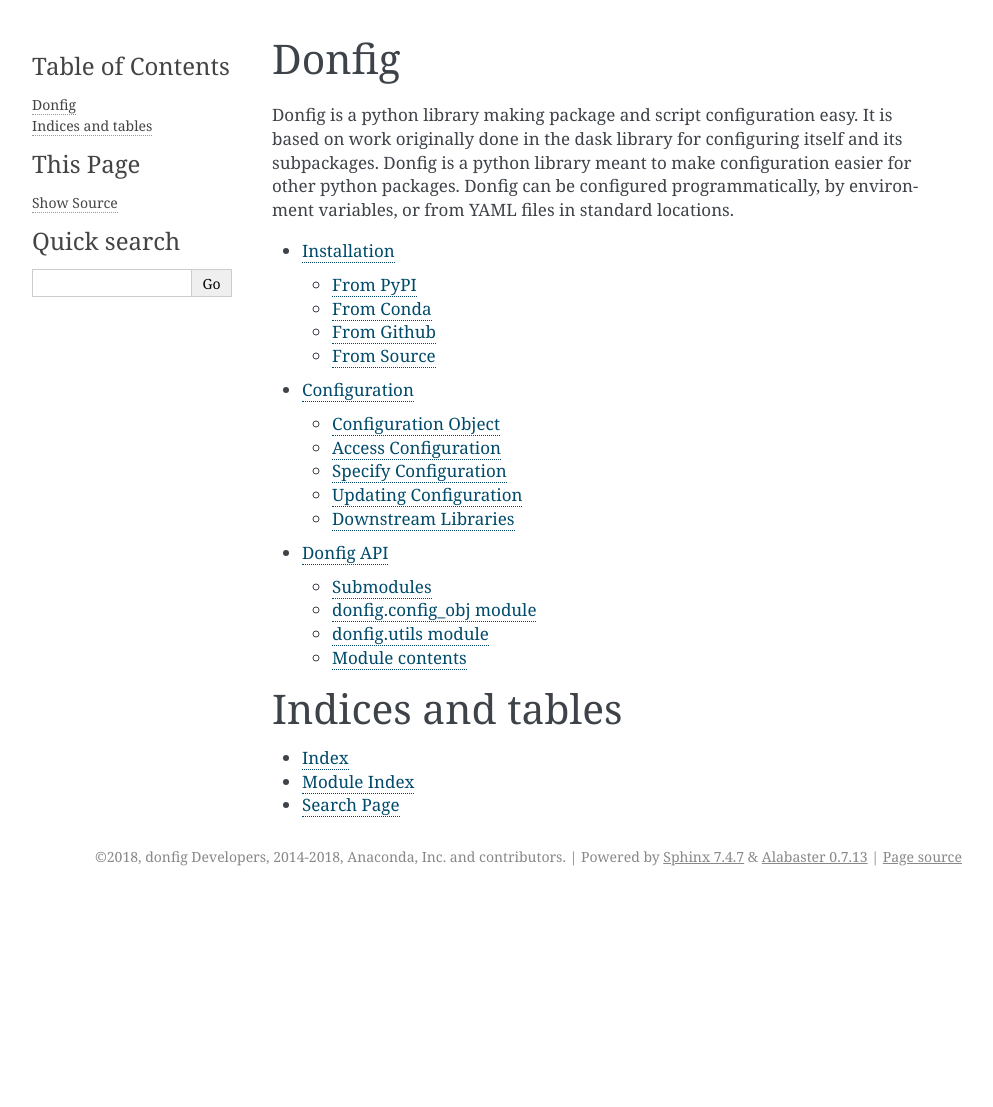
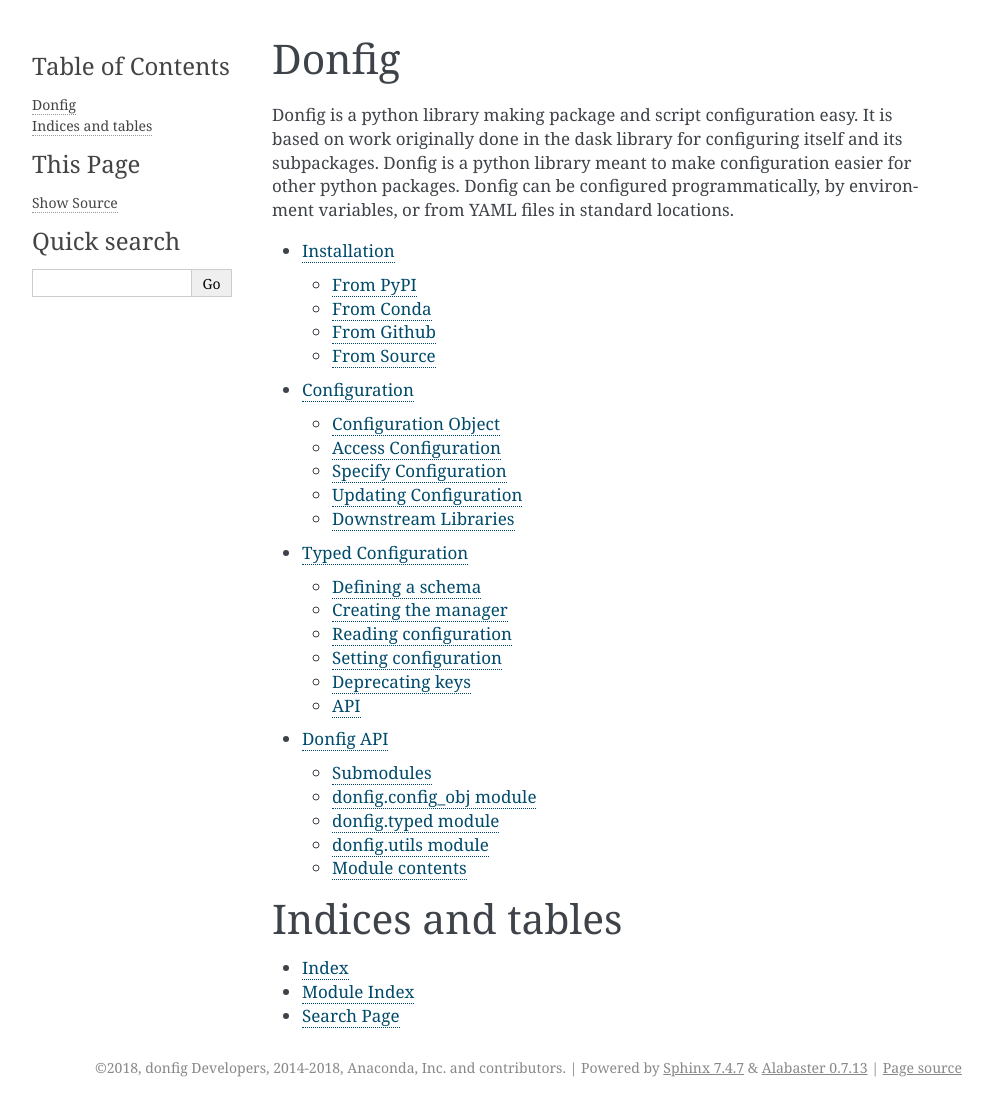
Before and after one commit to pytroll/donfig, a Sphinx documentation site: the page built from doc/index.rst, in a window 1280 px wide. Shown: the whole page, without its empty margins (148-1141 px from the left). Built offline with Sphinx 7.4.7, drawn with Linux system fonts in a browser that asks for light colours; the version number could not be read and is left out; before the commit the page ends 900 px from its top, so only the background shows below that; some of the changed lines change nothing that is shown.

Commit message:
docs: document typed module

```diff
--- a/doc/api/donfig.rst
+++ b/doc/api/donfig.rst
@@ -8,6 +8,14 @@
 -------------------------
 
 .. automodule:: donfig.config_obj
+    :members:
+    :undoc-members:
+    :show-inheritance:
+
+donfig.typed module
+-------------------
+
+.. automodule:: donfig.typed
     :members:
     :undoc-members:
     :show-inheritance:
--- a/doc/index.rst
+++ b/doc/index.rst
@@ -18,6 +18,7 @@
 
    installation
    configuration
+   typed
    Donfig API <api/donfig>
 
 
--- /dev/null
+++ b/doc/typed.rst
@@ -0,0 +1,247 @@
+Typed Configuration
+===================
+
+.. currentmodule:: donfig.typed
+
+Donfig stores configuration as an untyped nested ``dict`` and surfaces it
+through ``Config.get(key) -> Any``. That is flexible, but it means static type
+checkers cannot verify configuration access: a typo in a key or a wrong
+assumption about a value's type is only discovered at runtime.
+
+The :mod:`donfig.typed` module adds an optional, statically-typed
+representation on top of donfig. Instead of a nested ``dict``, the
+configuration is modeled as a tree of frozen dataclasses. This typed,
+nested ``dict`` (i.e., the *schema*) is also the single source of truth for defaults.
+Reads and writes still go through the familiar dotted-string API
+(``config.get("a.b")``, ``config.set({"a.b": value})``), but they are
+backed by immutable snapshots, and typed attribute access (``config.a.b``)
+carries precise static types all the way down.
+
+Donfig's `typed` module provides the engine for downstream libraries to use
+typed schemas, but is schema-agnostic itself. The schema, typed
+attribute accessors, and per-key ``get`` overloads, live in the consuming
+application.
+
+Donfig's YAML and environment variable ingestion is available when using the
+typed module. The untyped :class:`donfig.Config` collection
+machinery feeds the typed snapshot through :func:`apply_overrides`.
+
+Defining a schema
+-----------------
+
+A schema is a tree of frozen dataclasses whose nodes subclass
+:class:`ConfigNode`. Field defaults are the configuration defaults:
+
+.. code-block:: python
+
+    # mypkg/_config.py
+    from dataclasses import dataclass, field
+
+    from donfig.typed import ConfigNode
+
+
+    @dataclass(frozen=True, slots=True)
+    class SchedulerConfig(ConfigNode):
+        work_stealing: bool = False
+        allowed_failures: int = 5
+
+
+    @dataclass(frozen=True, slots=True)
+    class MypkgConfig(ConfigNode):
+        logging_level: str = "info"
+        scheduler: SchedulerConfig = field(default_factory=SchedulerConfig)
+
+:class:`ConfigNode` is a mixin that restores dict-style item access on the
+dataclass nodes, so ``node["allowed_failures"]`` and dotted
+``node["scheduler.allowed_failures"]`` work alongside typed attribute access
+(``node.scheduler.allowed_failures``). Unknown keys raise ``KeyError``.
+
+Key aliases
+~~~~~~~~~~~
+
+Serialized key segments (from YAML files, environment variables, or
+dotted-string keys) must map to dataclass field names, which are Python
+identifiers. When a serialized key is not a legal identifier (.e.g, a reserved word
+like ``async``, or a hyphenated key like ``work-stealing``), attach a
+``__key_aliases__`` mapping (serialized segment to Python field name) to the
+node:
+
+.. code-block:: python
+
+    @dataclass(frozen=True, slots=True)
+    class SchedulerConfig(ConfigNode):
+        __key_aliases__ = {"work-stealing": "work_stealing"}
+
+        work_stealing: bool = False
+
+Both ``config.get("scheduler.work-stealing")`` and the
+``scheduler.work_stealing`` attribute then resolve to the same field.
+
+Creating the manager
+--------------------
+
+The application subclasses :class:`TypedConfigManager`, which is generic over
+the root schema class. The subclass is where typed attribute accessors (and,
+optionally, per-key ``get`` overloads) are defined:
+
+.. code-block:: python
+
+    # mypkg/_config.py  (continued)
+    from donfig import Config
+    from donfig.typed import TypedConfigManager, apply_overrides, flatten_mapping
+
+    # Untyped donfig object: collects YAML files and MYPKG_* env vars as usual.
+    _ingest = Config("mypkg")
+
+
+    def _build_base() -> MypkgConfig:
+        return apply_overrides(MypkgConfig(), flatten_mapping(_ingest.config))
+
+
+    class MypkgTypedConfig(TypedConfigManager[MypkgConfig]):
+        @property
+        def logging_level(self) -> str:
+            return self._current().logging_level
+
+        @property
+        def scheduler(self) -> SchedulerConfig:
+            return self._current().scheduler
+
+
+    config = MypkgTypedConfig(default_factory=MypkgConfig, build_base=_build_base)
+
+Two callables parameterize the manager:
+
+``default_factory``
+    Constructs the pure-defaults snapshot (typically the root schema class
+    itself). Exposed as the ``defaults`` property, mirroring
+    ``donfig.Config.defaults``.
+
+``build_base``
+    Constructs the process-global base snapshot: the defaults overlaid with
+    whatever was ingested from YAML files and environment variables.
+    :func:`flatten_mapping` flattens the nested ``dict`` collected by
+    :class:`donfig.Config` into a flat dotted-key mapping, and
+    :func:`apply_overrides` applies that mapping to a snapshot. Unknown keys
+    are skipped with a warning rather than raising, so a stray environment
+    variable or an extra YAML key never prevents import.
+
+Reading configuration
+---------------------
+
+Both access styles read from the same state:
+
+.. code-block:: python
+
+    >>> from mypkg._config import config
+
+    >>> config.scheduler.allowed_failures        # typed: int
+    5
+    >>> config.get("scheduler.allowed_failures")  # dotted string
+    5
+    >>> config.get("scheduler.retries", default=3)
+    3
+
+``get`` raises an informative ``KeyError`` for unknown keys, suggesting the
+closest match at the deepest level that resolved:
+
+.. code-block:: python
+
+    >>> config.get("scheduler.allowed_failure")
+    Traceback (most recent call last):
+        ...
+    KeyError: "'scheduler.allowed_failure' is not a valid configuration key. Did you mean 'scheduler.allowed_failures'?"
+
+For interoperability with code expecting the untyped interface, ``to_dict()``
+converts the current snapshot back to a nested ``dict`` keyed by serialized
+names, and ``pprint()`` prints it.
+
+Per-key ``get`` overloads
+~~~~~~~~~~~~~~~~~~~~~~~~~
+
+``TypedConfigManager.get`` returns ``Any``, like ``donfig.Config.get``. To
+give the dotted-string API precise static types too, the subclass can add
+``@overload`` declarations per key:
+
+.. code-block:: python
+
+    from typing import Any, Literal, overload
+
+    class MypkgTypedConfig(TypedConfigManager[MypkgConfig]):
+        @overload
+        def get(self, key: Literal["scheduler.allowed-failures"]) -> int: ...
+        @overload
+        def get(self, key: Literal["scheduler.work-stealing"]) -> bool: ...
+        @overload
+        def get(self, key: str, default: Any = ...) -> Any: ...
+        def get(self, key: str, default: Any = MISSING) -> Any:
+            return super().get(key, default)
+
+Setting configuration
+---------------------
+
+``set`` matches the semantics of ``donfig.Config.set``. Called bare, the
+override is permanent, meaning it is applied immediately to the process-global base
+and is visible from every thread:
+
+.. code-block:: python
+
+    config.set({"scheduler.work-stealing": True})
+    config.set(logging_level="debug")  # keyword form
+
+Used as a context manager, the override is *scoped*, meaning it is isolated to the
+calling context (thread or async task, via :class:`contextvars.ContextVar`)
+and unwound on exit:
+
+.. code-block:: python
+
+    with config.set({"scheduler.allowed-failures": 10}):
+        assert config.scheduler.allowed_failures == 10
+    assert config.scheduler.allowed_failures == 5
+
+Because snapshots are immutable frozen dataclasses, each ``set`` produces a
+new snapshot; concurrent readers always see a consistent view and there is no
+partially-applied state. Unlike a plain ``with config.set(...)`` on the
+untyped object, the scoped form does not leak into other threads or async
+tasks running concurrently. Note one asymmetry inherited from donfig's
+last-writer-wins semantics: a bare ``set`` *is* visible everywhere, including
+inside ``ThreadPoolExecutor`` workers, which do not copy context variables.
+
+``reset()`` and ``refresh()`` rebuild the base snapshot via ``build_base``,
+re-reading YAML files and environment variables — the typed analog of
+``donfig.Config.refresh``.
+
+Deprecating keys
+----------------
+
+Like :class:`donfig.Config`, the manager accepts a ``deprecations`` mapping
+from old key name to new name, or to ``None`` for keys that were removed:
+
+.. code-block:: python
+
+    config = MypkgTypedConfig(
+        default_factory=MypkgConfig,
+        build_base=_build_base,
+        deprecations={"sched.failures": "scheduler.allowed-failures", "old-flag": None},
+    )
+
+Reading or setting a renamed key warns (``DeprecationWarning`` by default —
+customizable via ``deprecation_warning``) and redirects to the new key.
+Setting a removed key raises; reading one honors an explicit ``default`` and
+otherwise raises ``KeyError``. The exception for removed keys can be
+customized via ``removed_error``.
+
+API
+---
+
+The full API is documented in the :doc:`API reference <api/donfig>`.
+
+.. autosummary::
+    ConfigNode
+    TypedConfigManager
+    apply_overrides
+    flatten_mapping
+    get_path
+    replace_path
+    to_nested_dict
+    unknown_key_error
```
